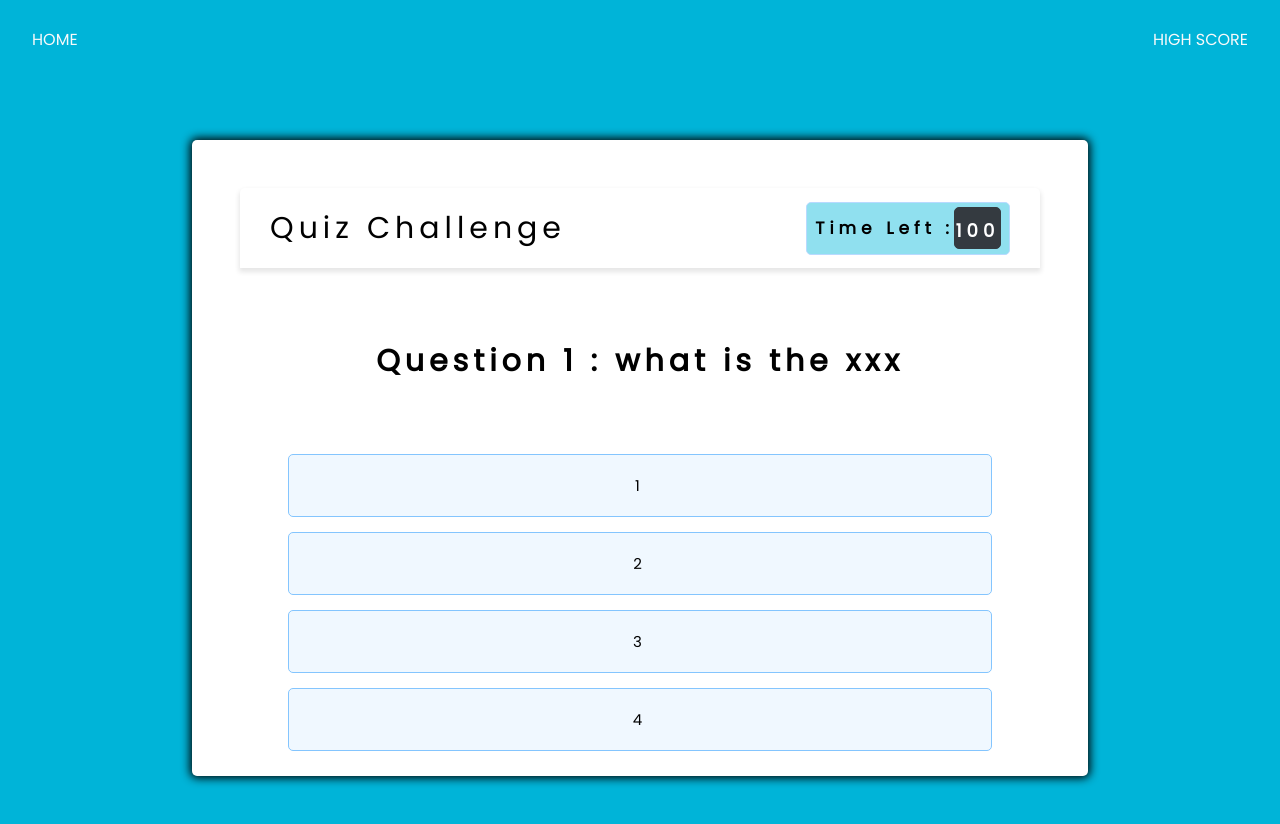
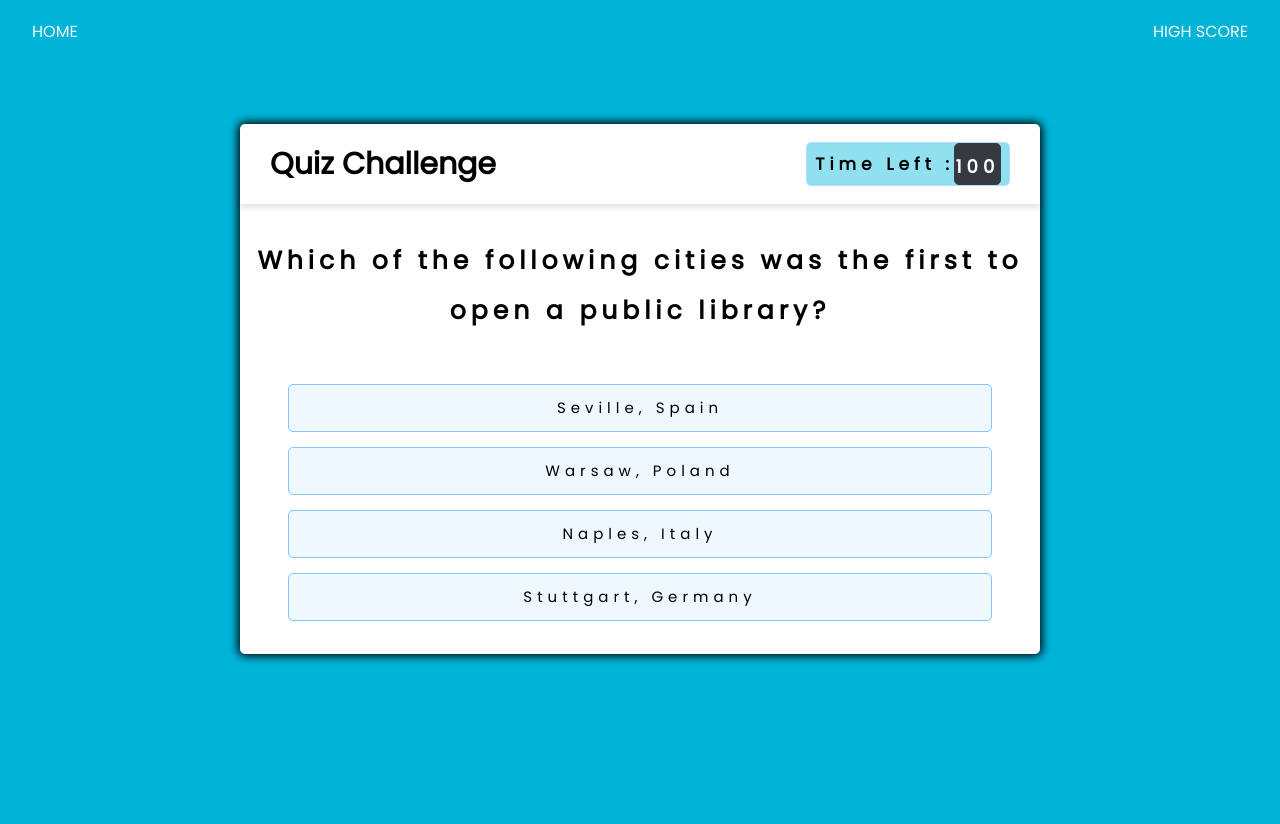
Before and after one commit to Amalidi/Code-Quize, a plain HTML site: page index.html in a window 1280 px wide. Both pictures are taken after a click on the button "Start quiz!". After the commit the page ends 800 px from the top, so only its background shows below. Drawn offline with Linux system fonts and the light colour scheme.

Commit message:
generate next question

```diff
--- a/assets/script.js
+++ b/assets/script.js
@@ -9,13 +9,113 @@ const startButton = document.getElementById("start-btn")
 // Targeting the main section
 const mainSection = document.getElementById("main")
 
+// question index
+let questionIndex = 0;
+// let timerValue = 10 * questions.length;
+// let quizComplete = false;
+
+// const startQuiz = () => {
+//     // remove start section
+//     // start timer
+//     // render timer section
+//     // render question section
+//   };
+
+
+// question options
+const questions = [
+    {
+        question: "Which of the following cities was the first to open a public library?",
+        options: ["Seville, Spain", "Warsaw, Poland", "Naples, Italy", "Stuttgart, Germany"],
+        answer: "Warsaw, Poland"
+    },
+    {
+        question: "In 2013 which two airlines merged to become the world’s largest airline?",
+        options: ["Air France and KLM", "American Airlines and US Airways", "British Airways and Iberia", "Lufthansa and Germanwings"],
+        answer: "American Airlines and US Airways"
+    },
+    {
+        question: "Which country has more lakes than the rest of the world combined?",
+        options: ["China", "Finland", "Norway", "Canada"],
+        answer: "Canada"
+    },
+    {
+        question: "Which country has the world's highest waterfall?",
+        options: ["Japan", "Venezuela", "Uganda", "America"],
+        answer: "Venezuela"
+    },
+    {
+        question: "Which country connects North and South America?",
+        options: ["Panama", "Honduras", "Nicaragua", "lEl Salvador"],
+        answer: "Panama"
+    }
+];
+
+// event handler function
+const handleOptionClick = (event) => {
+    console.log('question section clicked');
+
+    // get current target
+    const currentTarget = event.currentTarget;
+
+    // get target
+    const target = event.target;
+
+    // if statements for li
+    if(target.tagName === "LI") {
+        // any option which is clicked is generated
+        const value = target.getAttribute("data-value");
+        console.log(value);
+        // answer option
+        const question = questions[questionIndex].question
+        console.log(question);
+
+        const answer = {
+            question,
+            value,
+        }
+
+        // store answer in local storage
+
+        // remove the question
+        removeQuestion();
+        if(questionIndex < question.length - 1) {
+            // go to next question if not last question
+            questionIndex += 1;
+            renderQuestionSection()
+        }else{
+            // if last question render the users results and form go to highscore page
+            renderForm();
+            renderResults();
+        }
+    }
+};
+
+// functions to render results
+const renderResults = () => {
+    console.log("render results");
+
+};
+// functions to render form
+const renderForm = () => {
+    console.log("render form");
+
+};
+
+
+
 
 const renderQuestionSection = () => {
     console.log('render question')
 
+    // get current question
+    const currentQuestion = questions [questionIndex];
+
     // create section
     const section = document.createElement("section");
     section.setAttribute("class", "question-container");
+    section.setAttribute("id", "question-box");
+
 
     // create a div-section
     const topSection = document.createElement("topSection");
@@ -51,7 +151,7 @@ const renderQuestionSection = () => {
     // create h2
     const h2 = document.createElement("h2");
     h2.setAttribute("class", "first-question");
-    h2.textContent = "Question 1 : what is the xxx ";
+    h2.textContent = currentQuestion.question;
 
     // create ul and amend 4 ul
     const ul = document.createElement("ul");
@@ -60,19 +160,23 @@ const renderQuestionSection = () => {
     // create and append li to ul
     const li1 = document.createElement("li");
     li1.setAttribute("class", "btn-list-item");
-    li1.textContent = "1";
+    li1.setAttribute("data-value", currentQuestion.options[0]);
+    li1.textContent = currentQuestion.options[0];
 
     const li2 = document.createElement("li");
     li2.setAttribute("class", "btn-list-item");
-    li2.textContent = "2";
+    li2.setAttribute("data-value", currentQuestion.options[1]);
+    li2.textContent = currentQuestion.options[1];
 
     const li3 = document.createElement("li");
     li3.setAttribute("class", "btn-list-item");
-    li3.textContent = "3";
+    li3.setAttribute("data-value", currentQuestion.options[2]);
+    li3.textContent = currentQuestion.options[2];
 
     const li4 = document.createElement("li");
     li4.setAttribute("class", "btn-list-item");
-    li4.textContent = "4";
+    li4.setAttribute("data-value", currentQuestion.options[3]);
+    li4.textContent = currentQuestion.options[3];
 
     ul.append(li1,li2,li3,li4);
 
@@ -94,12 +198,21 @@ const renderQuestionSection = () => {
 
     // append question section to main
     mainSection.append(section);
+
+    // event listener on question section
+    section.addEventListener("click", handleOptionClick)
 };
 
 // this part removes banner section
     const removeBanner = () => {
     console.log('render banner')
     bannerBox.remove();
+};
+
+// this part questions banner section
+const removeQuestion = () => {
+    console.log('render question')
+    document.getElementById("question-box").remove();
 };
 
 // declaring the event handler for the quiz start button click
@@ -116,33 +229,3 @@ renderQuestionSection();
 
 // even listner to quiz start button
 startButton.addEventListener("click", quizStartButtonClick)
-
-
-// question options
-const questions = [
-    {
-        question: "Which of the following cities was the first to open a public library?",
-        options: ["Seville, Spain", "Warsaw, Poland", "Naples, Italy", "Stuttgart, Germany"],
-        answer: "Warsaw, Poland"
-    },
-    {
-        question: "In 2013 which two airlines merged to become the world’s largest airline?",
-        options: ["Air France and KLM", "American Airlines and US Airways", "British Airways and Iberia", "Lufthansa and Germanwings"],
-        answer: "American Airlines and US Airways"
-    },
-    {
-        question: "Which country has more lakes than the rest of the world combined?",
-        options: ["China", "Finland", "Norway", "Canada"],
-        answer: "Canada"
-    },
-    {
-        question: "Which country has the world's highest waterfall?",
-        options: ["Japan", "Venezuela", "Uganda", "America"],
-        answer: "Venezuela"
-    },
-    {
-        question: "Which country connects North and South America?",
-        options: ["Panama", "Honduras", "Nicaragua", "lEl Salvador"],
-        answer: "Panama"
-    }
-]
--- a/assets/style.css
+++ b/assets/style.css
@@ -5,7 +5,7 @@
 }
 
 body {
-  line-height: 3;
+  line-height: 2;
   background-color: #00b4d8;
 }
 
@@ -75,6 +75,7 @@ button:hover {
 
 /* the banner box */
 .start-section-container {
+  line-height: 3;
   margin: 40px;
   background-color: #fff;
   letter-spacing: 5px;
@@ -115,7 +116,7 @@ footer {
 /* question box  */
 .question-container {
   width: 800px;
-  height: 540px;
+  height: 530px;
   margin: 40px;
   background-color: #fff;
   letter-spacing: 5px;
@@ -123,7 +124,11 @@ footer {
   position: relative;
   border-radius: 5px;
   box-shadow: 0 0 10px 2px;
-  padding: 3rem 3rem;
+}
+
+.title {
+  letter-spacing: 0;
+  font-weight: 900;
 }
 
 .top-section {
@@ -137,17 +142,6 @@ footer {
   border-radius: 5px 5px 0 0;
   box-shadow: 0px 3px 5px 1px rgba(0, 0, 0, 0.1);
 }
-
-/* .top-section {
-  display: flex;
-  justify-content: center;
-  align-items: center;
-  justify-content: space-between;
-  background: #90e0ef;
-  border: 1px solid #b8daff;
-  border-radius: 5px;
-  padding: 0 8px;
-} */
 
 .timer {
   display: flex;
@@ -191,7 +185,7 @@ footer {
 }
 
 .first-question {
-  font-size: 30px;
+  font-size: 25px;
   font-weight: 600px;
 }
 
```
Also changed, not shown: index.html (+0 -9 lines).
